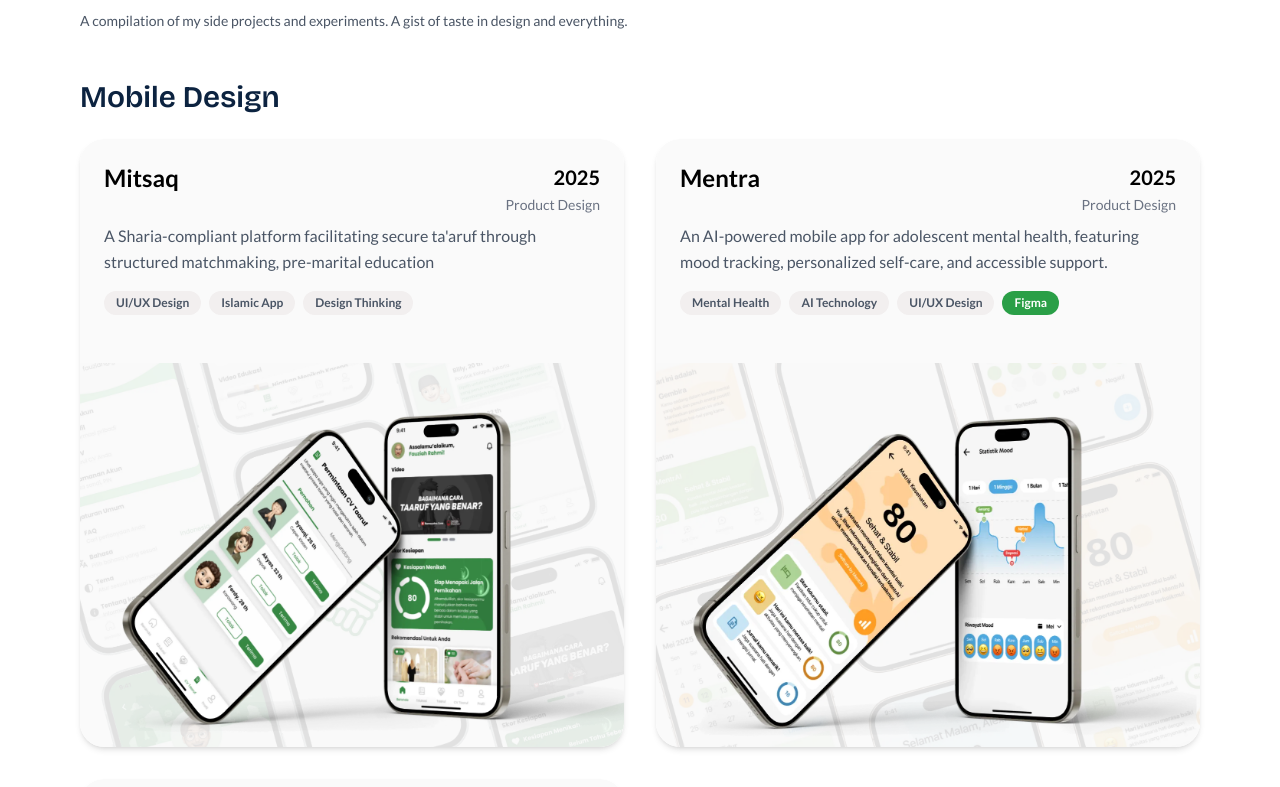
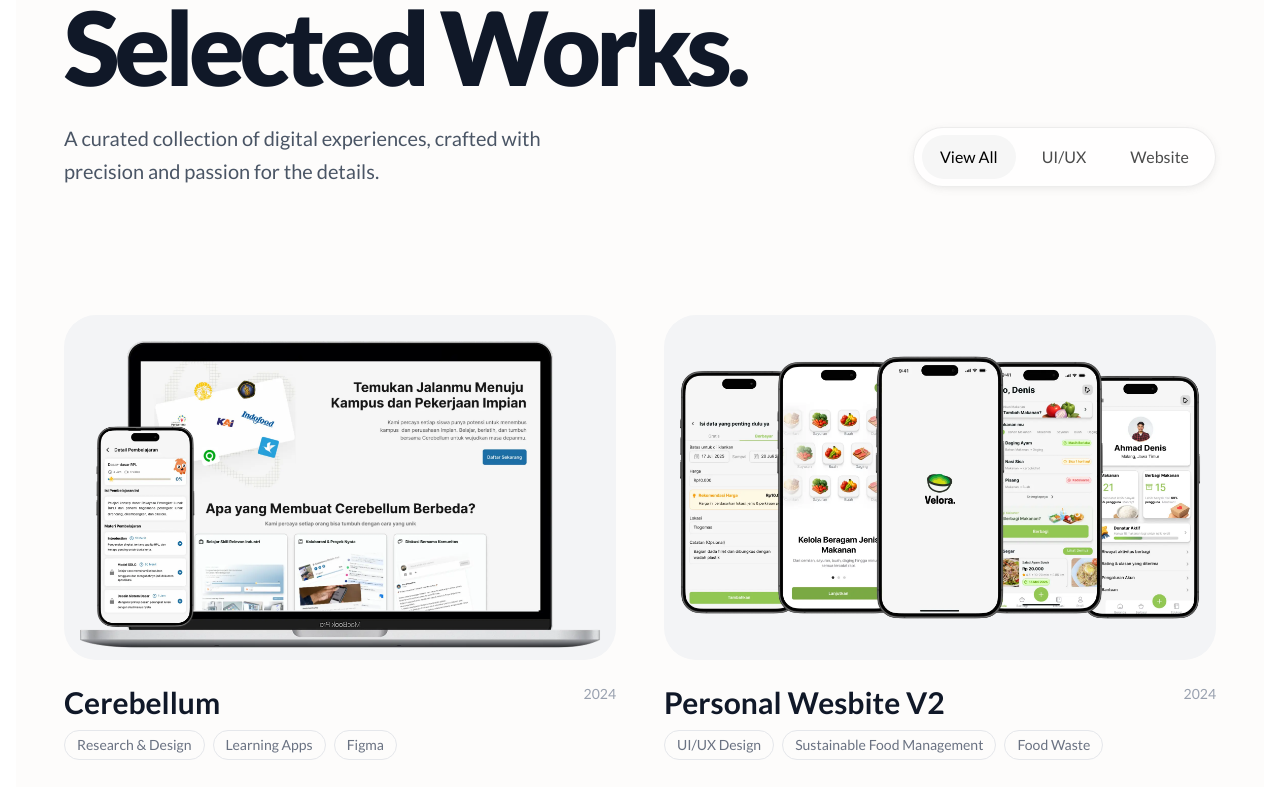
Before and after one commit to faizfznn/website-portofolio-v2, a React (Vite) app: page /portfolio in a window 1280 px wide. Shown: the part 173-960 px from the top of the page. Built offline with nearby package versions, Linux system fonts and the light colour scheme.

Commit message:
update portoPage

```diff
--- a/src/data/portfolioProjects.js
+++ b/src/data/portfolioProjects.js
@@ -1,5 +1,3 @@
-
-
 import cerebellumImg from '../assets/cerebellum.webp';
 import mitsaqImg from '../assets/mitsaq.webp';
 import mentraImg from '../assets/mentra.webp';
@@ -16,7 +14,7 @@
       'A digital platform serving as a career readiness accelerator for vocational high school students through structured learning paths and industry project simulations in the Industry 5.0 era.',
     image: cerebellumImg,
     logo: cerebellumImg,
-    section: 'Web Design',
+    section: 'UI/UX',
   },
   {
     id: 'mitsaq',
@@ -28,7 +26,7 @@
       "A Sharia-compliant platform facilitating secure ta'aruf through structured matchmaking, pre-marital education",
     image: mitsaqImg,
     logo: mitsaqImg,
-    section: 'Mobile Design',
+    section: 'UI/UX',
   },
   {
     id: 'mentra',
@@ -40,7 +38,7 @@
       'An AI-powered mobile app for adolescent mental health, featuring mood tracking, personalized self-care, and accessible support.',
     image: mentraImg,
     logo: mentraImg,
-    section: 'Mobile Design',
+    section: 'UI/UX',
   },
   {
     id: 'velora',
@@ -57,7 +55,75 @@
       'An AI-powered digital ecosystem  designed to reduce household food waste  through smart inventory management, recipe recommendations, and surplus food sharing.',
     image: veloraImg,
     logo: veloraImg,
-    section: 'Mobile Design',
+    section: 'UI/UX',
+  },
+  {
+    id: 'porto-website-v2',
+    appName: 'Personal Wesbite V2',
+    title: 'Velora',
+    primaryColor: '91C752',
+    tags: [
+      'UI/UX Design',
+      'Sustainable Food Management',
+      'Food Waste',
+      'Figma',
+    ],
+    description:
+      'An AI-powered digital ecosystem  designed to reduce household food waste  through smart inventory management, recipe recommendations, and surplus food sharing.',
+    image: veloraImg,
+    logo: veloraImg,
+    section: 'Website',
+  },
+  {
+    id: 'porto-website-v1',
+    appName: 'Personal Wesbite V1',
+    title: 'Velora',
+    primaryColor: '91C752',
+    tags: [
+      'UI/UX Design',
+      'Sustainable Food Management',
+      'Food Waste',
+      'Figma',
+    ],
+    description:
+      'An AI-powered digital ecosystem  designed to reduce household food waste  through smart inventory management, recipe recommendations, and surplus food sharing.',
+    image: veloraImg,
+    logo: veloraImg,
+    section: 'Website',
+  },
+  {
+    id: 'quiz-app',
+    appName: 'Quiz App',
+    title: 'Velora',
+    primaryColor: '91C752',
+    tags: [
+      'UI/UX Design',
+      'Sustainable Food Management',
+      'Food Waste',
+      'Figma',
+    ],
+    description:
+      'An AI-powered digital ecosystem  designed to reduce household food waste  through smart inventory management, recipe recommendations, and surplus food sharing.',
+    image: veloraImg,
+    logo: veloraImg,
+    section: 'Website',
+  },
+  {
+    id: 'shuffle-card',
+    appName: 'Shuffle Card',
+    title: 'Velora',
+    primaryColor: '91C752',
+    tags: [
+      'UI/UX Design',
+      'Sustainable Food Management',
+      'Food Waste',
+      'Figma',
+    ],
+    description:
+      'An AI-powered digital ecosystem  designed to reduce household food waste  through smart inventory management, recipe recommendations, and surplus food sharing.',
+    image: veloraImg,
+    logo: veloraImg,
+    section: 'Website',
   },
 ];
 
--- a/src/data/workProjects.js
+++ b/src/data/workProjects.js
@@ -18,7 +18,7 @@
       'A digital platform serving as a career readiness accelerator for vocational high school students through structured learning paths and industry project simulations in the Industry 5.0 era.',
     image: cerebellumImg,
     logo: cerebellumImg,
-    section: 'Mobile Design',
+    section: 'UI/UX',
   },
   {
     id: 'mitsaq',
@@ -32,7 +32,7 @@
       "A Sharia-compliant platform facilitating secure ta'aruf through structured matchmaking, pre-marital education",
     image: mitsaqImg,
     logo: mitsaqImg,
-    section: 'Mobile Design',
+    section: 'UI/UX',
   },
   {
     id: 'mentra',
@@ -47,7 +47,7 @@
       'An AI-powered mobile app for adolescent mental health, featuring mood tracking, personalized self-care, and accessible support.',
     image: mentraImg,
     logo: mentraImg,
-    section: 'Mobile Design',
+    section: 'UI/UX',
   },
 
   {
@@ -67,7 +67,7 @@
       'An AI-powered digital ecosystem  designed to reduce household food waste  through smart inventory management, recipe recommendations, and surplus food sharing.',
     image: veloraImg,
     logo: veloraImg,
-    section: 'Mobile Design',
+    section: 'UI/UX',
   },
 ];
 
--- a/src/main.jsx
+++ b/src/main.jsx
@@ -6,6 +6,7 @@
 import PortfolioPage from './pages/PortfolioPage.jsx';
 import ProjectDetailPage from './pages/ProjectDetailPage.jsx';
 import AboutMePage from './pages/AboutMePage.jsx';
+import NotFoundPage from './pages/NotFoundPage.jsx';
 import { AlbumProvider } from './components/AlbumContext';
 import './index.css';
 
@@ -25,6 +26,10 @@
         path: 'portfolio/:id',
         element: <ProjectDetailPage />,
       },
+      {
+        path: '*',
+        element: <NotFoundPage />,
+      }
     ],
   },
 ]);
--- a/src/pages/PortfolioPage.jsx
+++ b/src/pages/PortfolioPage.jsx
@@ -1,53 +1,197 @@
+import React, { useState } from 'react';
+import { motion, AnimatePresence } from 'framer-motion';
+import { Link } from 'react-router-dom';
+import { FiArrowUpRight, FiFilter } from 'react-icons/fi';
 import projects from '../data/portfolioProjects.js';
-import ProjectCard from '../components/ProjectCard.jsx';
-import Reveal from '../components/Reveal';
 
+// --- Animations ---
+const fadeInUp = {
+  hidden: { opacity: 0, y: 60 },
+  visible: (i = 0) => ({
+    opacity: 1,
+    y: 0,
+    transition: {
+      duration: 0.8,
+      ease: [0.22, 1, 0.36, 1],
+      delay: i * 0.1,
+    },
+  }),
+};
 
-function PortfolioPage() {
-  const sectionOrder = ['Mobile Design', 'Web Design'];
-  const sections = sectionOrder.filter((sec) =>
-    projects.some((p) => p.section === sec)
+const staggerContainer = {
+  hidden: { opacity: 0 },
+  visible: {
+    opacity: 1,
+    transition: {
+      staggerChildren: 0.1,
+    },
+  },
+};
+
+// --- Components ---
+
+const FilterButton = ({ active, label, onClick }) => {
+  return (
+    <button
+      onClick={onClick}
+      className={`
+        flex h-10 px-4 py-2
+        md:h-11 md:px-[18px]
+        justify-center items-center
+        rounded-[49px] text-[14px] md:text-[16px] font-medium
+        transition-all duration-300 whitespace-nowrap
+        ${active
+          ? 'bg-[#F6F6F6] text-black'
+          : 'text-[#4B4B4B] hover:bg-[#F6F6F6]/60 hover:text-black'
+        }
+      `}
+    >
+      {label}
+    </button>
   );
+};
+
+const PortfolioItem = ({ project, index }) => {
+  return (
+    <motion.div
+      layout
+      variants={fadeInUp}
+      initial="hidden"
+      whileInView="visible"
+      viewport={{ once: true, margin: '-50px' }}
+      custom={index}
+      className={`group relative mb-12 break-inside-avoid`}
+    >
+      <Link to={`/portfolio/${project.id}`} state={{ from: 'portfolio' }}>
+        <div className="relative overflow-hidden rounded-[2rem] bg-gray-100">
+          {/* Image Hover Effect */}
+          <div className="overflow-hidden">
+            <motion.img
+              whileHover={{ scale: 1.05 }}
+              transition={{ duration: 0.7, ease: [0.33, 1, 0.68, 1] }}
+              src={project.image}
+              alt={project.appName}
+              className="w-full h-auto object-cover aspect-[4/3] md:aspect-[16/10]" // Adjust aspect ratio as needed
+            />
+          </div>
+
+          {/* Overlay Button */}
+          <div className="absolute top-6 right-6 z-10 opacity-0 group-hover:opacity-100 transition-opacity duration-500">
+            <div className="w-12 h-12 bg-white rounded-full flex items-center justify-center shadow-xl">
+              <FiArrowUpRight className="text-xl text-black" />
+            </div>
+          </div>
+        </div>
+
+        {/* Content */}
+        <div className="mt-6 flex items-start justify-between">
+          <div>
+            <h3 className="text-2xl md:text-3xl font-bold text-gray-900 mb-2 leading-tight group-hover:underline decoration-2 underline-offset-4 decoration-gray-300">
+              {project.appName}
+            </h3>
+            <div className="flex flex-wrap gap-2">
+              {project.tags.slice(0, 3).map((tag) => (
+                <span
+                  key={tag}
+                  className="text-sm text-gray-500 border border-gray-200 rounded-full px-3 py-1"
+                >
+                  {tag}
+                </span>
+              ))}
+            </div>
+          </div>
+          <span className="font-mono text-sm text-gray-400 group-hover:text-black transition-colors">
+            {project.year || '2024'}
+          </span>
+        </div>
+      </Link>
+    </motion.div>
+  );
+};
+
+// --- Page ---
+
+export default function PortfolioPage() {
+  const [filter, setFilter] = useState('All');
+
+  // Extract unique categories (sections) + Add 'All'
+  const categories = ['All', 'UI/UX', 'Website']
+
+  const filteredProjects =
+    filter === 'All' ? projects : projects.filter((p) => p.section === filter);
 
   return (
-    <div className="w-full max-w-6xl mx-auto px-4 min-h-screen mt-[92px]">
-      <Reveal>
-        <div className="mb-10 md:mb-12">
-          <h1 className="text-2xl md:text-3xl font-bold mb-2">
-            <span className="text-2xl md:text-3xl font-bold"> Portfolio</span>
-          </h1>
+    <div className="bg-[#FDFCFB] min-h-screen w-full selection:bg-black selection:text-white pt-32 pb-24 px-4 md:px-12">
+      <div className="max-w-screen-2xl mx-auto mb-24 md:mb-32">
+            <h1 className="text-[12vw] md:text-[8vw] leading-[0.85] font-black tracking-tighter text-gray-900 mb-8">
+              Selected Works.
+            </h1>
+        <div className="flex flex-col md:flex-row md:items-end justify-between gap-12">
+          <motion.div
+            initial="hidden"
+            animate="visible"
+            variants={fadeInUp}
+            className="max-w-2xl"
+          >
+            <p className="text-xl text-gray-600 max-w-lg leading-relaxed">
+              A curated collection of digital experiences, crafted with
+              precision and passion for the details.
+            </p>
+          </motion.div>
 
-          <p className="text-sm text-gray-600">
-            A compilation of my side projects and experiments. A gist of taste
-            in design and everything.
+          <motion.div
+            initial={{ opacity: 0 }}
+            animate={{ opacity: 1 }}
+            transition={{ delay: 0.5 }}
+            // Style Container disamakan dengan Navbar
+            className="
+        flex items-center gap-1 sm:gap-2
+        h-[50px] md:h-[60px]
+        px-2
+        rounded-full
+        bg-white/70
+        shadow-[0_0.241px_1.207px_-1.25px_rgba(110,110,110,0.20),0_2px_10px_-2.5px_rgba(110,110,110,0.20)]
+        backdrop-blur-[2.5px]
+        border border-[rgba(148,148,148,0.17)]
+      "
+          >
+            {categories.map((cat) => (
+              <FilterButton
+                key={cat}
+                active={filter === cat}
+                label={cat === 'All' ? 'View All' : cat}
+                onClick={() => setFilter(cat)}
+              />
+            ))}
+          </motion.div>
+        </div>
+      </div>
+      {/* 2. Masonry Grid */}
+      <motion.div layout className="max-w-screen-2xl mx-auto">
+        <AnimatePresence mode="popLayout">
+          <motion.div
+            layout
+            variants={staggerContainer}
+            initial="hidden"
+            animate="visible"
+            exit="hidden"
+            className="columns-1 md:columns-2 gap-12 space-y-12"
+          >
+            {filteredProjects.map((project, i) => (
+              <PortfolioItem key={project.id} project={project} index={i} />
+            ))}
+          </motion.div>
+        </AnimatePresence>
+      </motion.div>
+
+      {/* 3. Empty State */}
+      {filteredProjects.length === 0 && (
+        <div className="text-center py-32">
+          <p className="text-gray-400 text-xl">
+            No projects found in this category.
           </p>
         </div>
-      </Reveal>
-
-      {sections.map((section, i) => (
-        <Reveal key={section} delay={(i + 1) * 0.15}>
-          <div className="mb-10 md:mb-12">
-            <h2
-              className="text-2xl md:text-3xl font-semibold mb-6"
-              style={{
-                color: '#0C2340',
-                fontFamily: '"Bricolage Grotesque", sans-serif',
-              }}
-            >
-              {section}
-            </h2>
-            <div className="grid gap-6 md:gap-8 grid-cols-1 md:grid-cols-2">
-              {projects
-                .filter((p) => p.section === section)
-                .map((project) => (
-                  <ProjectCard key={project.id} project={project} />
-                ))}
-            </div>
-          </div>
-        </Reveal>
-      ))}
+      )}
     </div>
   );
 }
-
-export default PortfolioPage;
```
Also changed, not shown: src/pages/NotFoundPage.jsx (added, +54 -0 lines).
